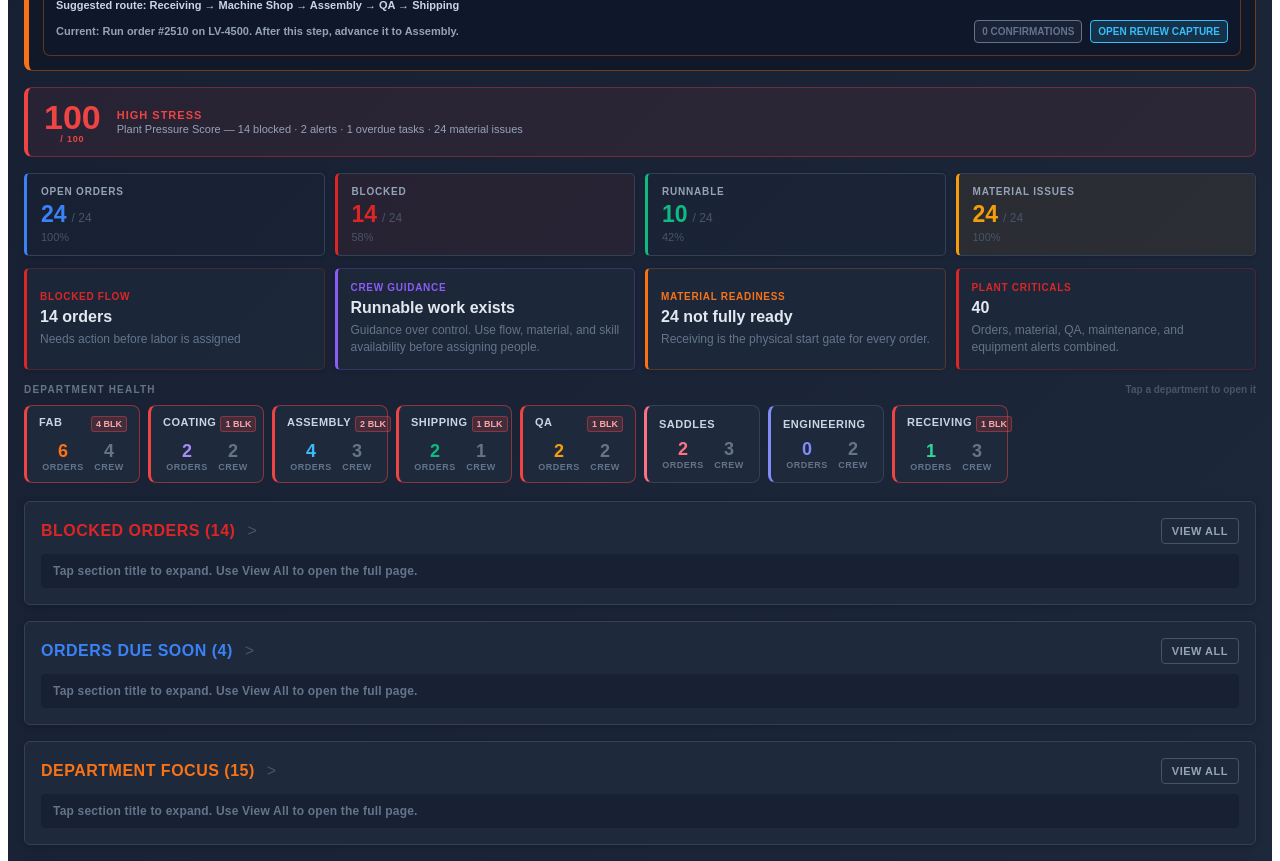
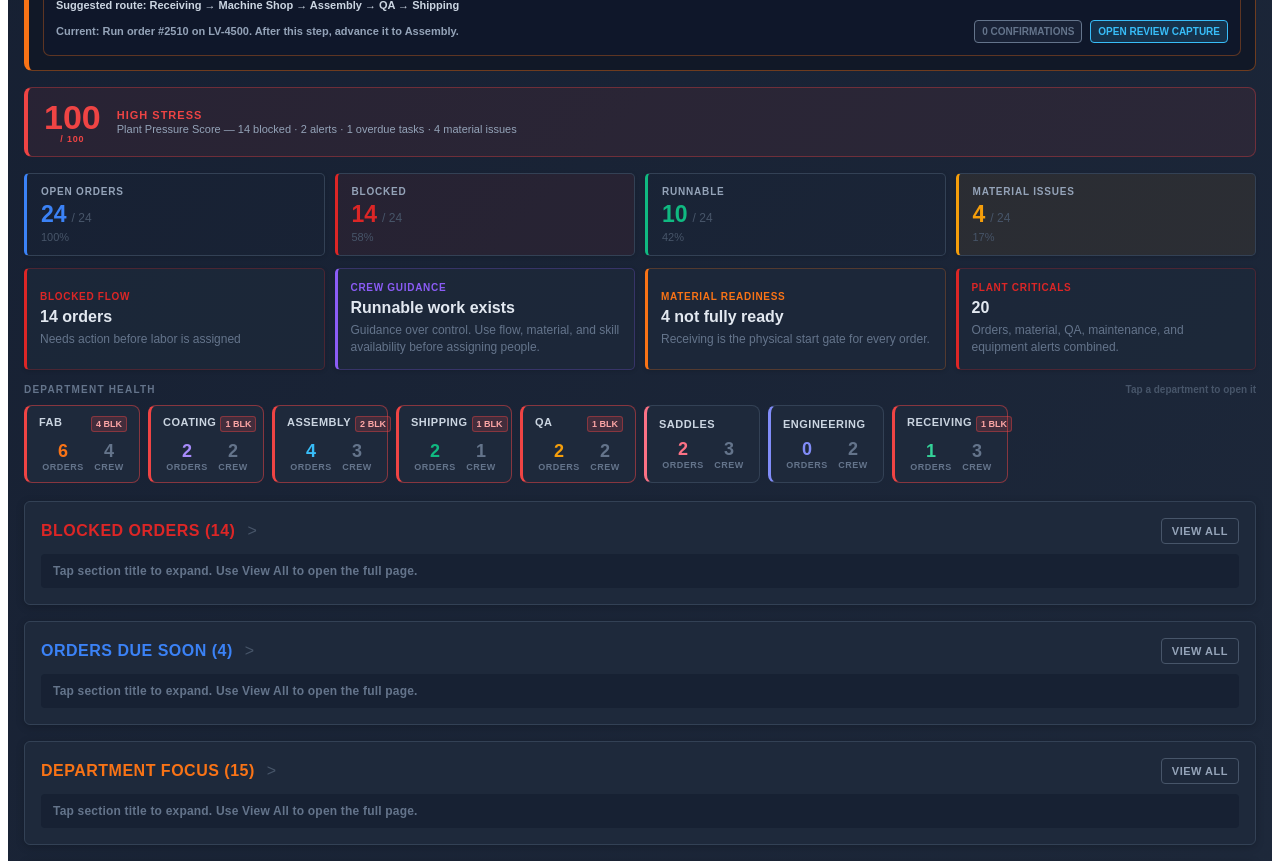
Before and after one commit to jcm-digital-coworker/JCM-Command-Center, a React (Vite) app: page / in a window 1280 px wide. Shown: the part 2540-3401 px from the top of the page. Built offline with nearby package versions, Linux system fonts and the light colour scheme.

Commit message:
Align dashboard runtime material and status normalization

```diff
--- a/src/logic/dashboardRuntimeSelectors.ts
+++ b/src/logic/dashboardRuntimeSelectors.ts
@@ -23,8 +23,8 @@ export function selectDashboardRuntimeTruth(
 ): DashboardRuntimeTruth {
   const openOrders = orders.filter((order) => !isClosedOrder(order));
   const blockedOrders = openOrders.filter(isDashboardBlockedOrder);
-  const materialIssues = openOrders.filter((order) => order.materialStatus !== 'RECEIVED');
-  const qaHolds = openOrders.filter((order) => order.qaStatus === 'HOLD' || order.qaStatus === 'FAILED');
+  const materialIssues = openOrders.filter(isDashboardMaterialIssue);
+  const qaHolds = openOrders.filter((order) => normalizeStatus(order.qaStatus) === 'HOLD' || normalizeStatus(order.qaStatus) === 'FAILED');
   const runnableOrders = openOrders.filter(isDashboardRunnableOrder);
   const dueSoonOrders = [...openOrders]
     .sort((a, b) => (a.projectedShipDate ?? '').localeCompare(b.projectedShipDate ?? ''))
@@ -52,11 +52,16 @@ export function isDashboardRunnableOrder(order: ProductionOrder): boolean {
   return status === 'READY' || status === 'IN_PROGRESS' || flowStatus === 'RUNNABLE';
 }
 
+export function isDashboardMaterialIssue(order: ProductionOrder): boolean {
+  const materialStatus = normalizeStatus(order.materialStatus);
+  return materialStatus !== '' && materialStatus !== 'RECEIVED' && materialStatus !== 'STAGED';
+}
+
 function isClosedOrder(order: ProductionOrder): boolean {
   const status = normalizeStatus(order.status);
-  return status === 'DONE' || status === 'COMPLETE';
+  return status === 'DONE' || status === 'COMPLETE' || status === 'COMPLETED';
 }
 
 function normalizeStatus(value: string | undefined): string {
-  return String(value ?? '').toUpperCase();
+  return String(value ?? '').trim().toUpperCase();
 }
```
